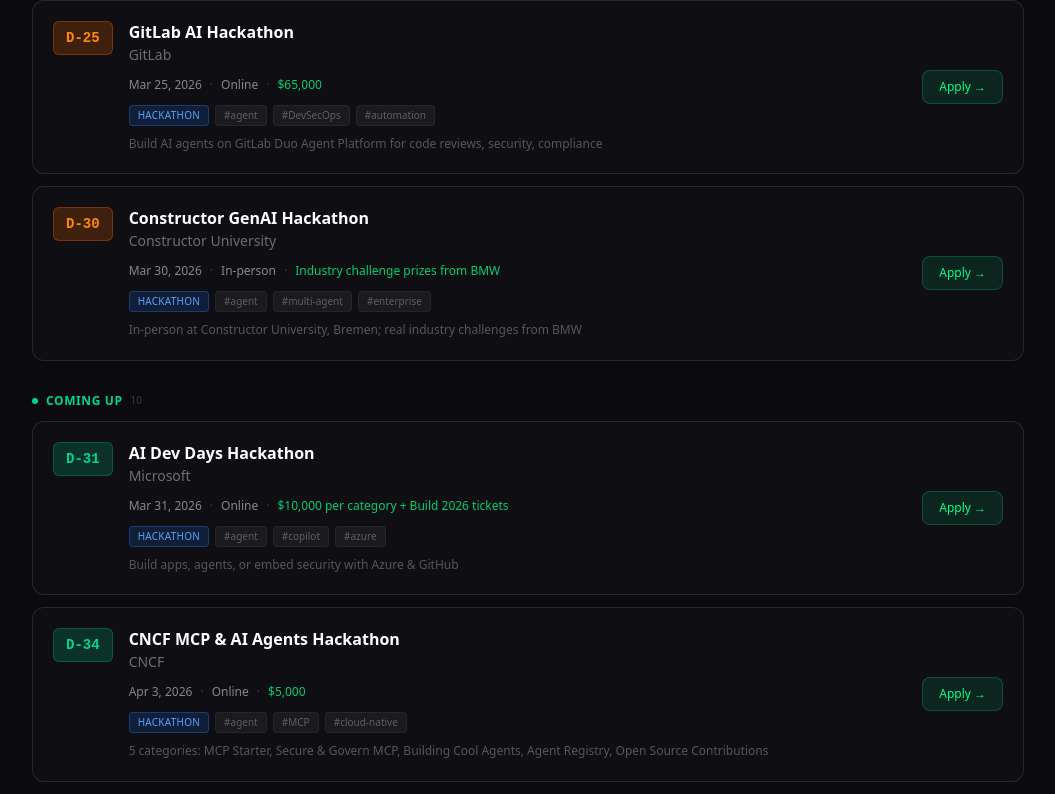
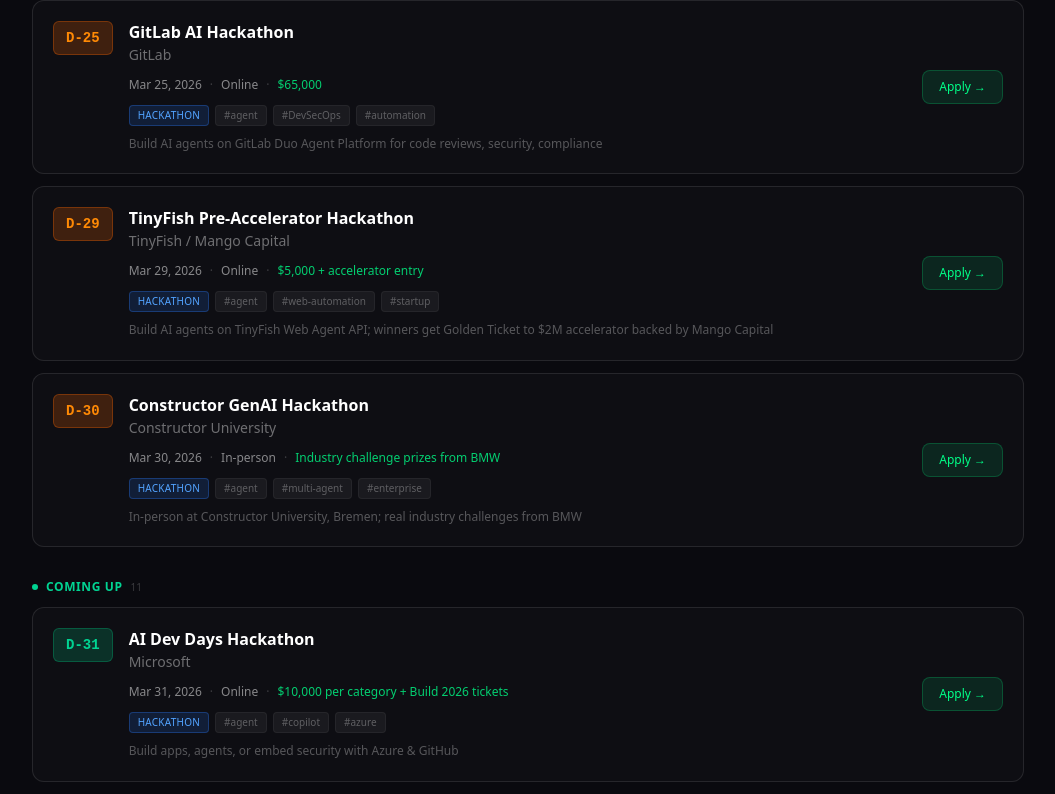
Before and after one commit to SEED-TO-TREE/agentdeadlines, a Next.js app: page / in a window 1280 px wide. Shown: the part 1950-2744 px from the top of the page, without its empty margins (112-1167 px from the left). Built offline with nearby package versions, Linux system fonts and the light colour scheme.

Commit message:
fix: suppress hydration warnings + add 2 new events
- Add suppressHydrationWarning to CountdownBadge spans
- Add TinyFish Pre-Accelerator Hackathon (Mar 29)
- Add Agents Assemble Healthcare AI (May 11)

```diff
--- a/components/CountdownBadge.tsx
+++ b/components/CountdownBadge.tsx
@@ -26,7 +26,7 @@
   if (daysLeft < 0) {
     const daysAgo = Math.abs(daysLeft);
     return (
-      <span className="inline-flex items-center px-3 py-1.5 rounded-md text-sm font-mono font-bold bg-white/5 text-white/40 border border-white/10">
+      <span suppressHydrationWarning className="inline-flex items-center px-3 py-1.5 rounded-md text-sm font-mono font-bold bg-white/5 text-white/40 border border-white/10">
         Ended {daysAgo}d ago
       </span>
     );
@@ -34,7 +34,7 @@
 
   if (daysLeft === 0) {
     return (
-      <span className="inline-flex items-center px-3 py-1.5 rounded-md text-sm font-mono font-bold bg-red-500/20 text-red-400 border border-red-500/30 animate-pulse">
+      <span suppressHydrationWarning className="inline-flex items-center px-3 py-1.5 rounded-md text-sm font-mono font-bold bg-red-500/20 text-red-400 border border-red-500/30 animate-pulse">
         D-Day
       </span>
     );
@@ -42,7 +42,7 @@
 
   if (daysLeft <= 7) {
     return (
-      <span className="inline-flex items-center px-3 py-1.5 rounded-md text-sm font-mono font-bold bg-red-500/20 text-red-400 border border-red-500/30 animate-pulse">
+      <span suppressHydrationWarning className="inline-flex items-center px-3 py-1.5 rounded-md text-sm font-mono font-bold bg-red-500/20 text-red-400 border border-red-500/30 animate-pulse">
         D-{daysLeft}
       </span>
     );
@@ -50,14 +50,14 @@
 
   if (daysLeft <= 30) {
     return (
-      <span className="inline-flex items-center px-3 py-1.5 rounded-md text-sm font-mono font-bold bg-orange-500/20 text-orange-400 border border-orange-500/30">
+      <span suppressHydrationWarning className="inline-flex items-center px-3 py-1.5 rounded-md text-sm font-mono font-bold bg-orange-500/20 text-orange-400 border border-orange-500/30">
         D-{daysLeft}
       </span>
     );
   }
 
   return (
-    <span className="inline-flex items-center px-3 py-1.5 rounded-md text-sm font-mono font-bold bg-emerald-500/20 text-emerald-400 border border-emerald-500/30">
+    <span suppressHydrationWarning className="inline-flex items-center px-3 py-1.5 rounded-md text-sm font-mono font-bold bg-emerald-500/20 text-emerald-400 border border-emerald-500/30">
       D-{daysLeft}
     </span>
   );
--- a/data/events.yaml
+++ b/data/events.yaml
@@ -225,6 +225,26 @@
     - conference
   note: "Co-located with AI DevSummit 2026; 300+ international participants"
 
+- id: agents-assemble-healthcare-2026
+  title: "Agents Assemble — Healthcare AI"
+  full_name: "Agents Assemble — The Healthcare AI Endgame Challenge"
+  organizer: "Prompt Opinion (Darena Health)"
+  url: "https://agents-assemble.devpost.com/"
+  deadline: "2026-05-11 23:00"
+  timezone: "US/Eastern"
+  start_date: "2026-03-04"
+  end_date: "2026-05-11"
+  prize: "$25,000"
+  categories:
+    - hackathon
+  format: "online"
+  platform: "devpost"
+  tags:
+    - agent
+    - healthcare
+    - MCP
+  note: "Build interoperable healthcare agents using MCP, A2A, and FHIR standards"
+
 - id: databricks-ai-agents-2026
   title: "AI Agents Hackathon 2026"
   full_name: "Databricks AI Agents Hackathon at Data+AI Summit 2026"
@@ -386,6 +406,26 @@
     - NVIDIA
     - Nemotron
   note: "Two tracks: Hack to Create (creator economy) and Hack for Impact (social good with Nemotron & Cosmos); San Jose Convention Center"
+
+- id: tinyfish-accelerator-2026
+  title: "TinyFish Pre-Accelerator Hackathon"
+  full_name: "TinyFish $2M Pre-Accelerator Hackathon — AI Agents on the Live Web"
+  organizer: "TinyFish / Mango Capital"
+  url: "https://www.hackerearth.com/challenges/hackathon/the-tiny-fish-hackathon-2026/"
+  deadline: "2026-03-29 18:29"
+  timezone: "UTC"
+  start_date: "2026-02-25"
+  end_date: "2026-03-29"
+  prize: "$5,000 + accelerator entry"
+  categories:
+    - hackathon
+  format: "online"
+  platform: "hackerearth"
+  tags:
+    - agent
+    - web-automation
+    - startup
+  note: "Build AI agents on TinyFish Web Agent API; winners get Golden Ticket to $2M accelerator backed by Mango Capital"
 
 - id: cncf-mcp-agents-2026
   title: "CNCF MCP & AI Agents Hackathon"
```
